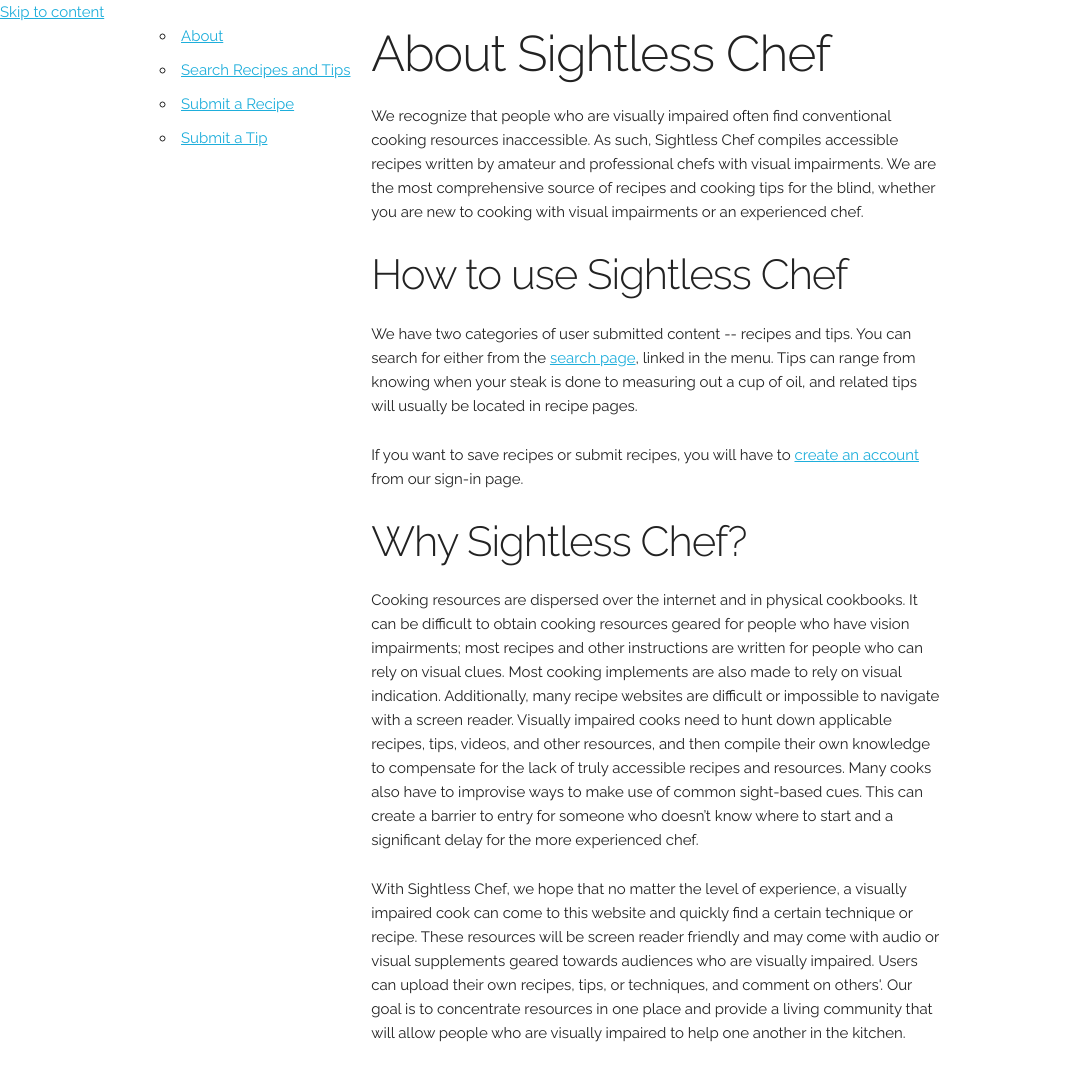
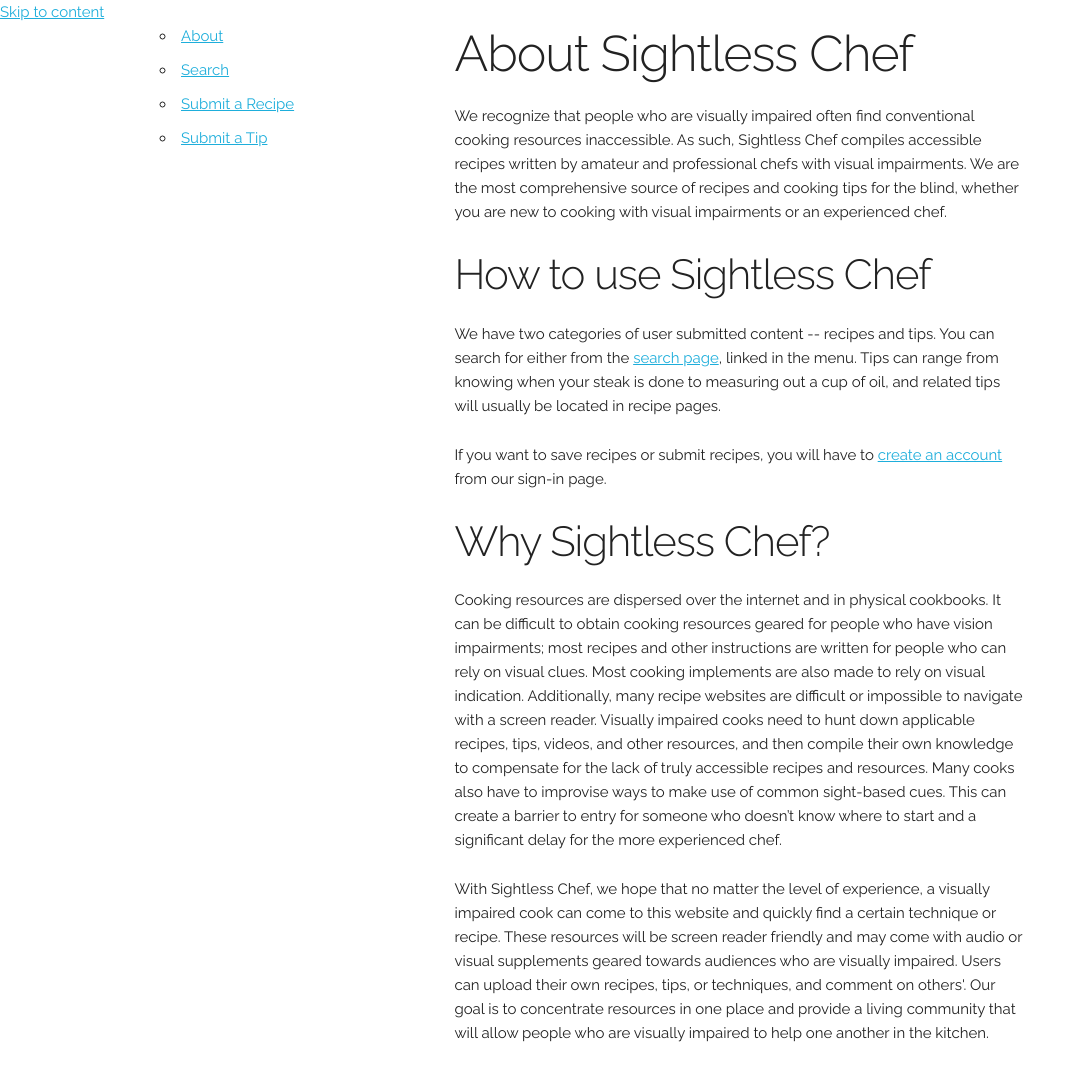
Before and after one commit to arianaolson419/AccessibleCooking, a Flask app: page / in a window 1280 px wide. Shown: the whole page, without its empty margins (0-1085 px from the left). Run offline with Flask 2, Linux system fonts and the light colour scheme.

Commit message:
Changing margins and such

```diff
--- a/app/templates/layout.html
+++ b/app/templates/layout.html
@@ -8,7 +8,6 @@
 	  <!-- In each sub-template, put a title and meta description tag
 	  in this block -->
 	  {% block title_desc %}{% endblock %}
-	  <title>Recipe Page</title>
 	  <meta name="description" content="template that fills with recipe
 	  contents">
 	  <meta name="author" content="mf">
@@ -34,10 +33,10 @@
 	<div name=page id=page>
 		<a href="#main_content">Skip to content</a>
 		<div class="container">
-			<div class ="three columns">
+			<div class ="four columns">
 				<ul>
 				<li><a href="/">About</a></li>
-				<li><a href="/search">Search Recipes and Tips</a></li>
+				<li><a href="/search">Search</a></li>
 				<li><a href="/upload_recipe">Submit a Recipe</a></li>
 				<li><a href="/upload_tip">Submit a Tip</a></li>
 				</ul>
```
Also changed, not shown: app/templates/index.html (line endings or trailing spaces).
